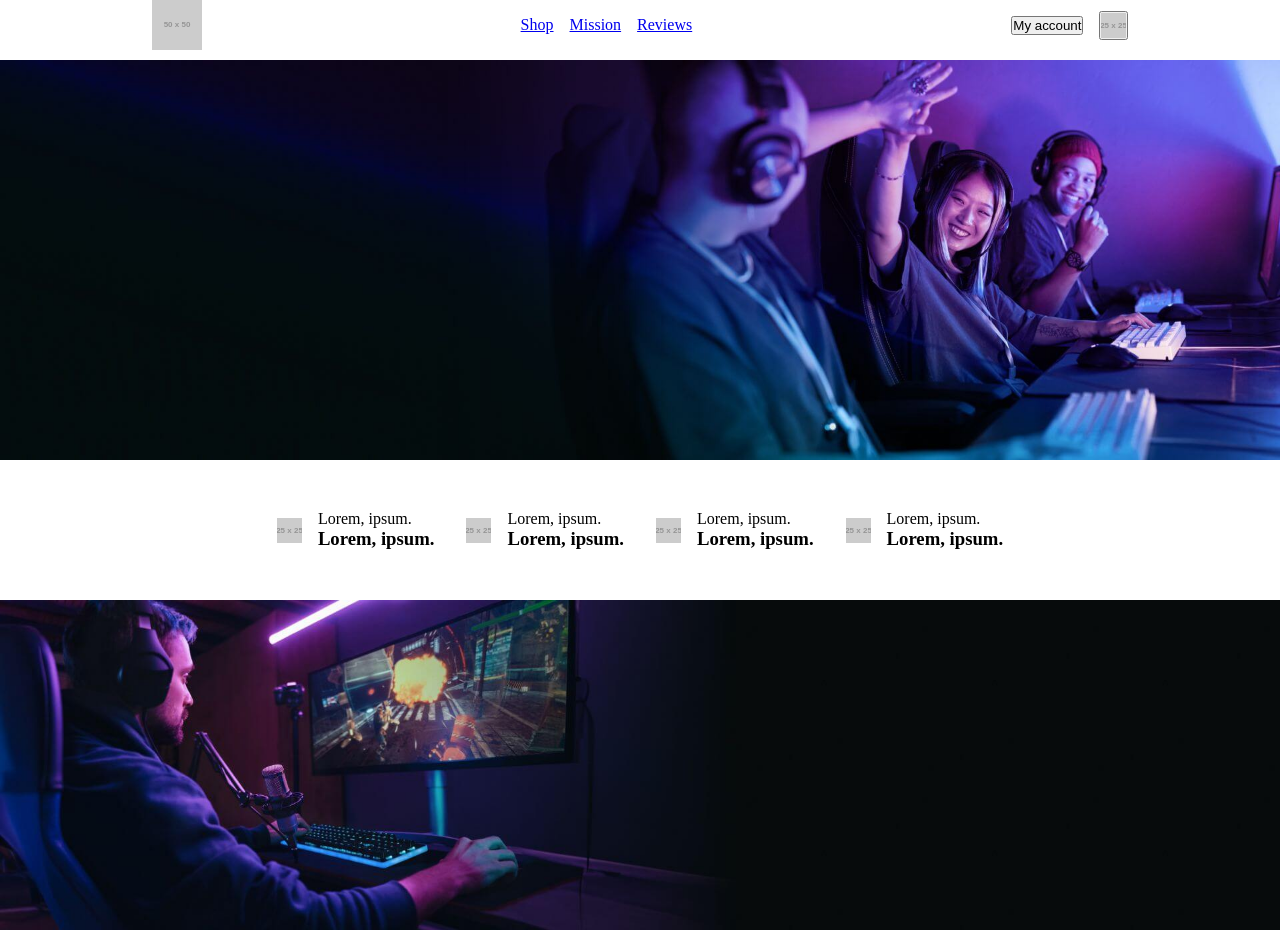
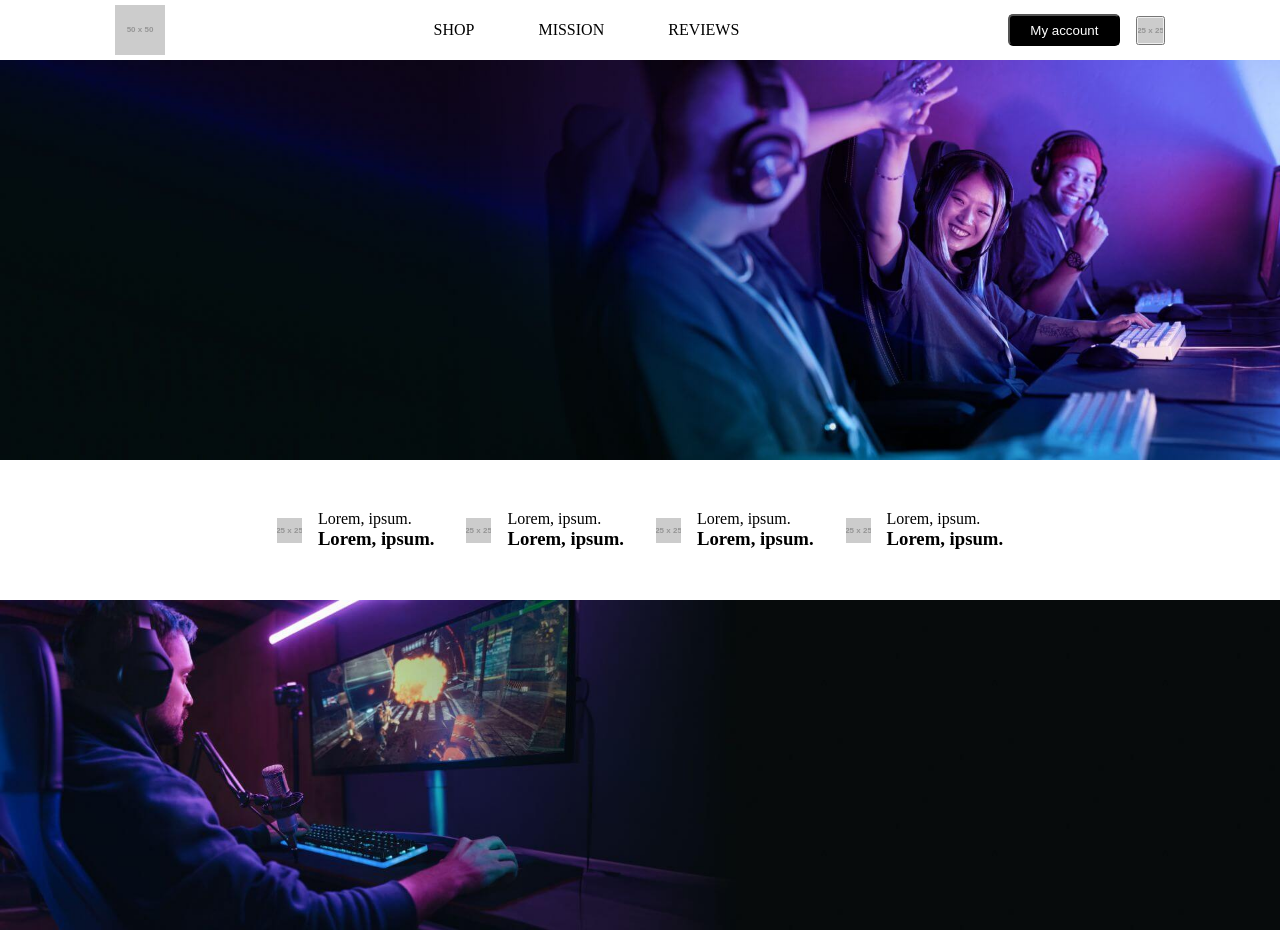
Before and after one commit to Gercius/25-02-13, a website built with Vite: page index.html in a window 1280 px wide. Shown: the top 930 px of the page. Built offline with nearby package versions, Linux system fonts and the light colour scheme; placeholder pictures from the web are drawn by us.

Commit message:
Nav height fix, buttons styling.

```diff
--- a/src/style.scss
+++ b/src/style.scss
@@ -31,7 +31,7 @@ header {
     min-height: 60px;
 
     nav {
-        height: inherit;
+        min-height: inherit;
         display: flex;
         align-items: center;
         justify-content: space-around;
@@ -43,12 +43,38 @@ header {
             align-items: center;
             justify-content: center;
             column-gap: 1rem;
+
+            li a {
+                text-decoration: none;
+                color: black;
+                padding: 0.5rem 1.5rem;
+                border-radius: 5px;
+                text-transform: uppercase;
+
+                &:hover {
+                    background-color: black;
+                    color: white;
+                }
+            }
         }
 
         .accountCartWrapper {
             display: flex;
             column-gap: 1rem;
             align-items: center;
+
+            .accountSettings {
+                background-color: black;
+                color: white;
+                padding: 0.4rem 1.25rem;
+                border-radius: 5px;
+
+                &:hover {
+                    background-color: white;
+                    color: black;
+                    cursor: pointer;
+                }
+            }
         }
     }
 }
```
